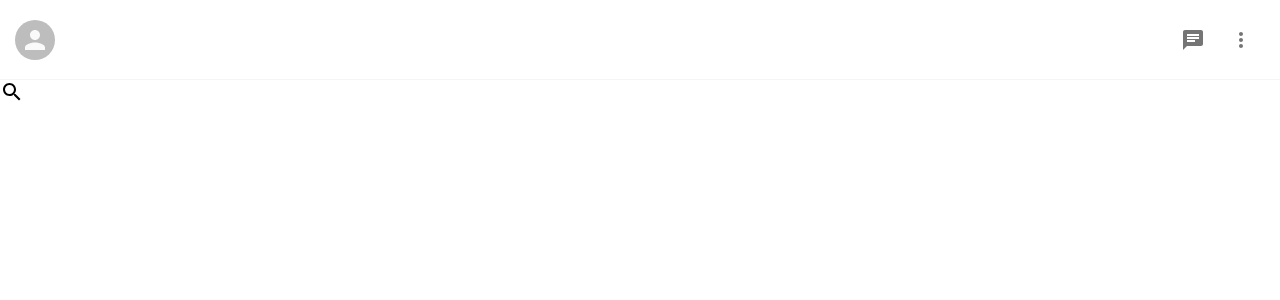
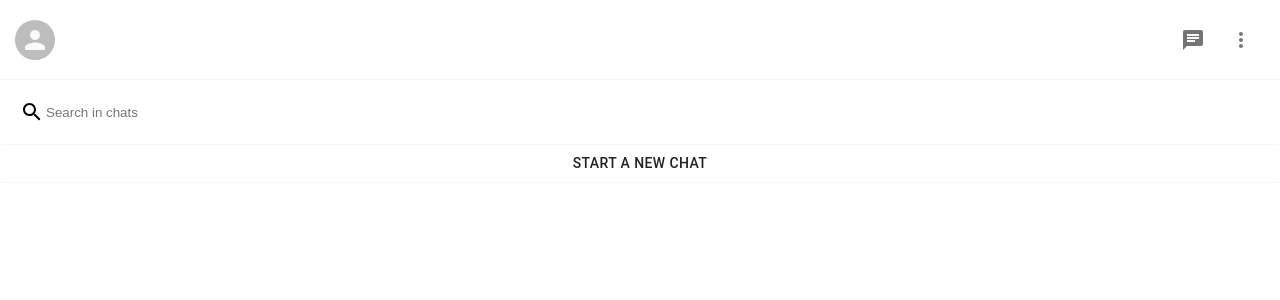
Before and after one commit to thatPranav/whatsapp-2.0, a Next.js app: page / in a window 1280 px wide. Shown: the top 300 px of the page. Built offline with nearby package versions, Linux system fonts and the light colour scheme.

Commit message:
Input and button added to sidebar

```diff
--- a/components/Sidebar.js
+++ b/components/Sidebar.js
@@ -4,6 +4,7 @@
 import MoreVertIcon from "@material-ui/icons/MoreVert";
 import SearchIcon from "@material-ui/icons/Search";
 import { IconButton } from "@material-ui/core";
+import { Button } from "@material-ui/core";
 
 function Sidebar() {
   return (
@@ -23,8 +24,13 @@
 
       <Search>
           <SearchIcon />
+          <SearchInput placeholder="Search in chats" />
 
       </Search>
+
+      <SidebarButton>Start a new Chat</SidebarButton>
+
+      {/* List of Chats */}
     </Container>
   );
 }
@@ -33,8 +39,27 @@
 
 const Container = styled.div``;
 
-const Search = styled.div``;
+const Search = styled.div`
+display: flex;
+align-items: center;
+padding: 20px;
+border-radius: 2px;
+`;
 
+const SidebarButton = styled(Button)`
+width: 100%;
+// To increase priority
+&&&{
+    border-top: 1px solid whitesmoke;
+    border-bottom: 1px solid whitesmoke;
+}
+`;
+
+const SearchInput = styled.input`
+outline-width: 0;
+border: none;
+flex: 1;
+`;
 
 const Header = styled.div`
   display: flex;
```
